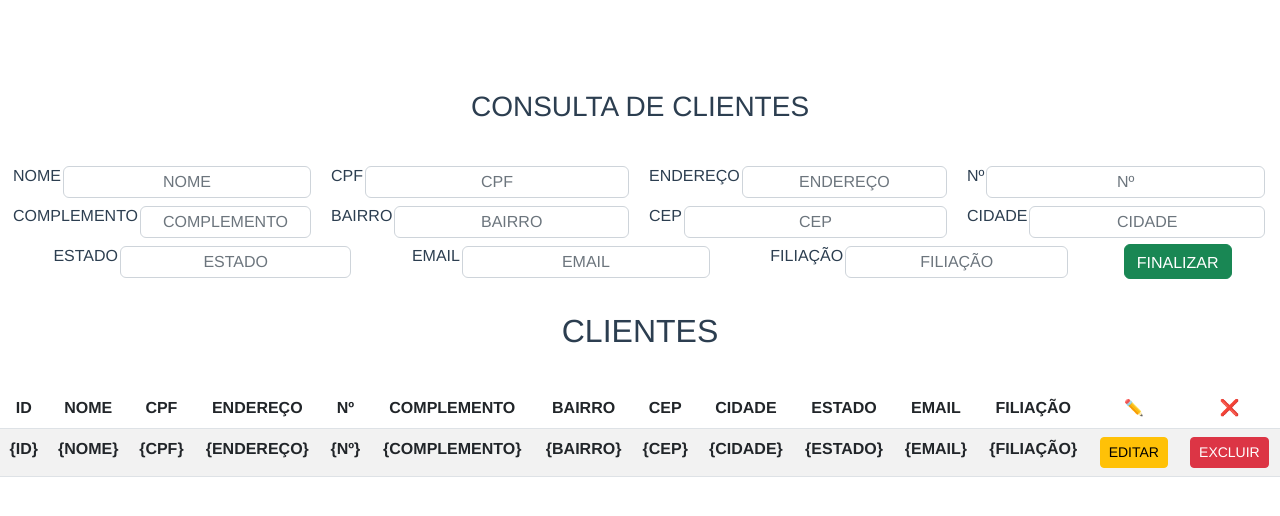
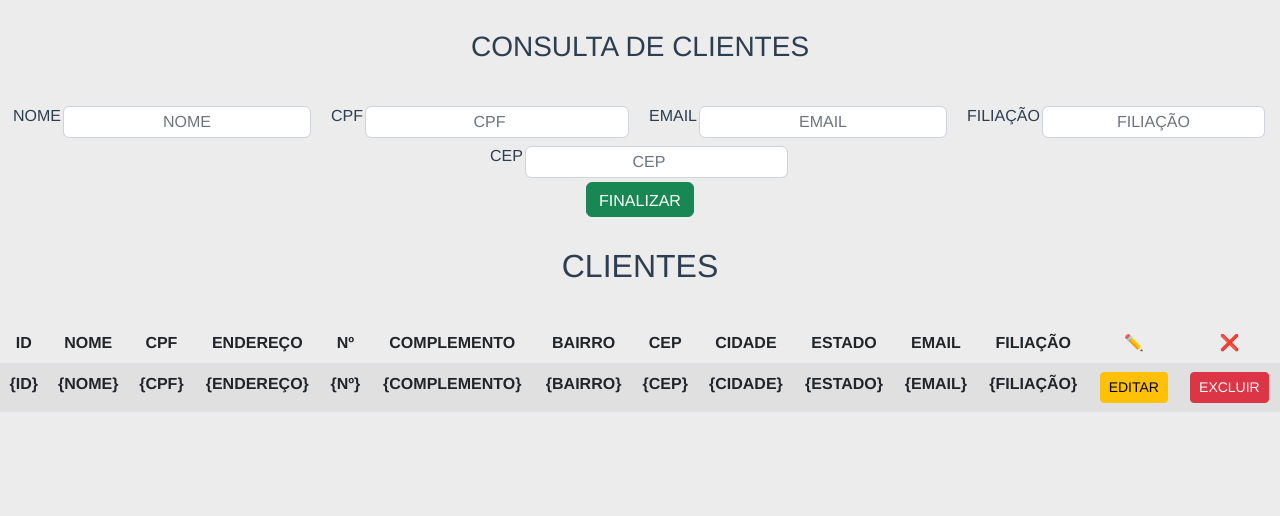
Before and after one commit to trkotovicz/crud-vue-sql, a Vue app in the folder frontend/: page /clients in a window 1280 px wide. Shown: the top 516 px of the page. Built offline with nearby package versions, Linux system fonts and the light colour scheme.

Commit message:
feat: [frontend] Implementa a busca de endereço através da api viaCep

```diff
--- a/frontend/src/App.vue
+++ b/frontend/src/App.vue
@@ -20,7 +20,8 @@ export default {
   -moz-osx-font-smoothing: grayscale;
   text-align: center;
   color: #2c3e50;
-  margin-top: 60px;
+  height: 100vh;
+  background-color: rgb(236, 236, 236);
 }
 
 h3 {
--- a/frontend/src/pages/Clients.vue
+++ b/frontend/src/pages/Clients.vue
@@ -9,35 +9,7 @@
       </label>
       <label class="col-sm-2 control-label">
         CPF
-        <input type="text" placeholder="CPF" class="form-control"/>
-      </label>
-      <label class="col-sm-2 control-label">
-        ENDEREÇO
-        <input type="text" placeholder="ENDEREÇO" class="form-control"/>
-      </label>
-      <label class="col-sm-2 control-label">
-        Nº
-        <input type="text" placeholder="Nº" class="form-control"/>
-      </label>
-      <label class="col-sm-2 control-label">
-        COMPLEMENTO
-        <input type="text" placeholder="COMPLEMENTO" class="form-control"/>
-      </label>
-      <label class="col-sm-2 control-label">
-        BAIRRO
-        <input type="text" placeholder="BAIRRO" class="form-control"/>
-      </label>
-      <label class="col-sm-2 control-label">
-        CEP
-        <input type="text" placeholder="CEP" class="form-control"/>
-      </label>
-      <label class="col-sm-2 control-label">
-        CIDADE
-        <input type="text" placeholder="CIDADE" class="form-control"/>
-      </label>
-      <label class="col-sm-2 control-label">
-        ESTADO
-        <input type="text" placeholder="ESTADO" class="form-control"/>
+        <input type="number" placeholder="CPF" class="form-control"/>
       </label>
       <label class="col-sm-2 control-label">
         EMAIL
@@ -47,8 +19,45 @@
         FILIAÇÃO
         <input type="text" placeholder="FILIAÇÃO" class="form-control"/>
       </label>
-      <button class="btn btn-success">FINALIZAR</button>
+
+      <label class="col-sm-2 control-label">
+        CEP
+        <input type="number" placeholder="CEP" class="form-control" v-model="cep" @keyup="getCep()"/>
+      </label>
+
     </form>
+
+    <div v-if="response !== null" class="form-group">
+
+    <span class="form-horizontal">
+      <label class="col-sm-2 control-label">
+        ENDEREÇO
+        <input type="text" placeholder="ENDEREÇO" class="form-control" v-model="response.logradouro"/>
+      </label>
+      <label class="col-sm-2 control-label">
+        Nº
+        <input type="number" placeholder="Nº" class="form-control"/>
+      </label>
+      <label class="col-sm-2 control-label">
+        COMPLEMENTO
+        <input type="text" placeholder="COMPLEMENTO" class="form-control"/>
+      </label>
+      <label class="col-sm-2 control-label">
+        BAIRRO
+        <input type="text" placeholder="BAIRRO" class="form-control" v-model="response.bairro"/>
+      </label>
+      <label class="col-sm-2 control-label">
+        CIDADE
+        <input type="text" placeholder="CIDADE" class="form-control" v-model="response.localidade"/>
+      </label>
+      <label class="col-sm-2 control-label">
+        ESTADO
+        <input type="text" placeholder="ESTADO" class="form-control" v-model="response.uf"/>
+      </label>
+    </span>
+    </div>
+
+    <button class="btn btn-success">FINALIZAR</button>
 
   </header>
 
@@ -65,6 +74,7 @@
 
 <script>
 import { defineComponent } from 'vue'
+import axios from 'axios'
 import ClientsCard from '../components/ClientsCard.vue'
 
 export default defineComponent({
@@ -73,15 +83,48 @@ export default defineComponent({
     ClientsCard
   },
   data() {
-    return {}
-  },
-  methods: {},
-})
+    return {
+      cep : '',
+      response : null,
+      messageCep: null
+    }
+	},
+	methods : {
+		getCep() {
+      const url = `https://viacep.com.br/ws/${ this.cep }/json/`
+      axios.get(url)
+        .then( response => {
+          const data = response.data
+          if (!data.erro) {
+            this.response = data
+          } else {
+            alert('Cep não encontrado')
+          }
+        })
+        .catch( error => console.log(error) )
+		},
+	},
+  watch: {
+    cep: function(newCep, cep) {
+      if (newCep.length === 8) this.getCep()
+      else this.response = null
+    }
+  }
+});
 </script>
 
 <style scoped>
 
 form {
+  display: flex;
+  flex-flow:wrap;
+  justify-content: space-evenly;
+  justify-items: baseline;
+  align-items: center;
+  align-content: center;
+}
+
+span {
   display: flex;
   flex-flow: wrap;
   justify-content:space-evenly;
--- a/frontend/src/pages/Login.vue
+++ b/frontend/src/pages/Login.vue
@@ -62,6 +62,10 @@ form {
   flex-direction: column;
   align-items: center;
   align-content: center;
+  /* border-radius: 8%;
+  width: 40%;
+  height: 50vh;
+  background-color: rgb(236, 236, 236); */
 }
 
 input, button {
```
